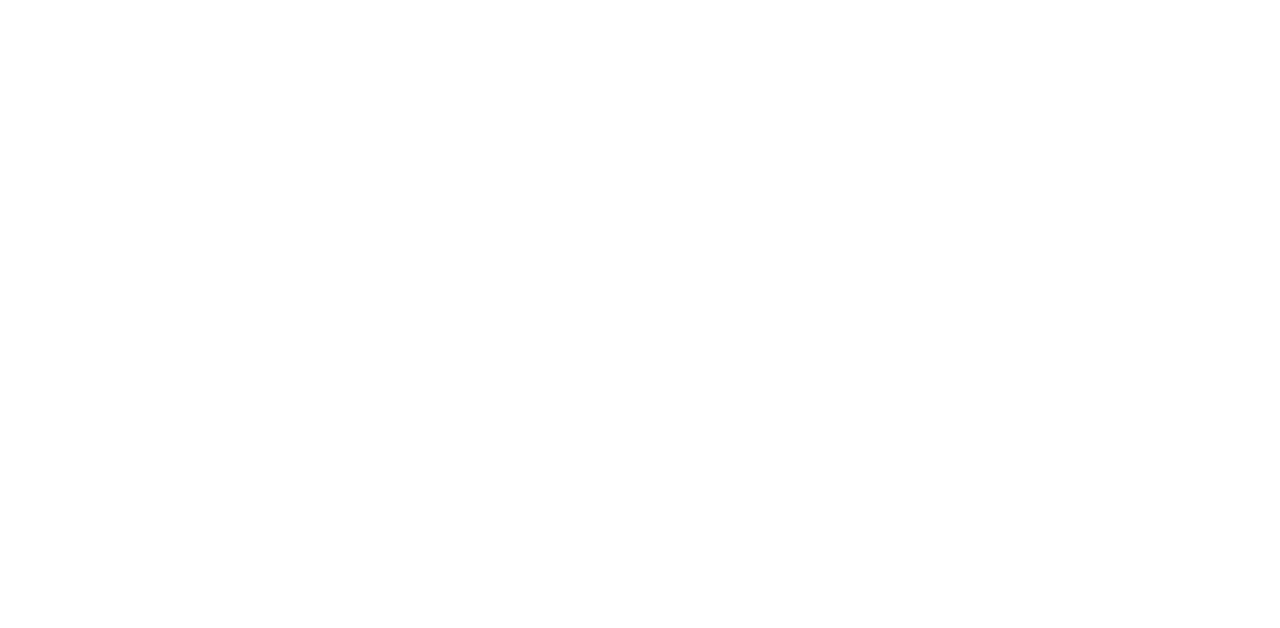
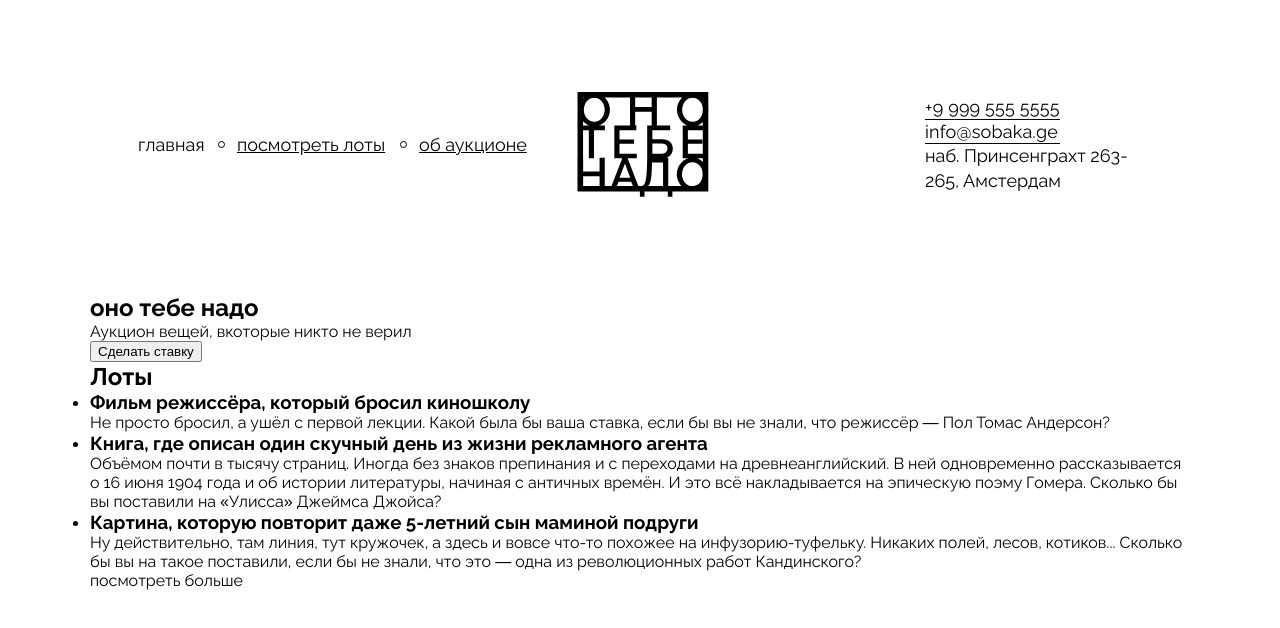
Before and after one commit to Riolight/ono-tebe-nado, a plain HTML site: page index.html in a window 1280 px wide. Drawn offline with Linux system fonts and the light colour scheme.

Commit message:
сделал шапку

```diff
--- a/index.html
+++ b/index.html
@@ -1,10 +1,109 @@
 <!DOCTYPE html>
 <html lang="ru">
   <head>
-    <meta charset="UTF-8" />
-    <meta http-equiv="X-UA-Compatible" content="IE=edge" />
-    <meta name="viewport" content="width=device-width, initial-scale=1.0" />
+    <meta charset="UTF-8">
+    <meta http-equiv="X-UA-Compatible" content="IE=edge">
+    <meta name="viewport" content="width=device-width, initial-scale=1.0">
     <title>Оно тебе надо — аукцион вещей, в которые никто не верил</title>
+    <link rel="stylesheet" href="./fonts/fonts.css">
+    <link rel="stylesheet" href="./styles/global.css">
+    <link rel="stylesheet" href="./styles/style.css">
   </head>
-  <body></body>
+  <body>
+    <header class="header">
+      <nav class="header__menu">
+        <ul class="header__menu_list">
+          <li class="header__menu-item header__menu-item_active">
+            <a class="header__menu-link">
+              главная
+            </a>
+          </li>
+          <li class="header__menu-item">
+            <a class="header__menu-link" href="#0">
+              <img class="list_marker" src="./images/list_marker.svg" alt="">
+              посмотреть лоты
+            </a>
+          </li>
+          <li class="header__menu-item">
+            <a class="header__menu-link" href="#0">
+              <img class="list_marker" src="./images/list_marker.svg" alt="">
+              об аукционе
+            </a>
+          </li>
+        </ul>
+      </nav>
+      <a class="header__logo">
+        <img class="header__logo_image" src="./images/logo-black.svg" alt="Лого">
+      </a>
+      <div class="contact">
+        <span class="phone">+9 999 555 5555</span>
+        <span class="mail">info@sobaka.ge</span>
+        <span class="address">наб. Принсенграхт 263- 265, Амстердам</span>
+      </div>
+    </header>
+    <section class="cover theme_overlay">
+      <h1 class="cover__title">
+        <span class="accent-span">оно</span>
+        <span class="accent-span text-center">тебе</span>
+        <span class="accent-span text-right">надо</span>
+      </h1>
+      <div class="cover cover__subline">
+        <p>
+          Аукцион вещей, вкоторые никто не верил
+        </p>
+        <button class="cover__button">
+          Сделать ставку
+        </button>
+      </div>
+    </section>
+    <section class="lots">
+      <h2 class="lots__title">
+        Лоты
+      </h2>
+      <ul class="lots__card">
+        <li>
+          <article class="lots theme_overlay">
+            <h3>
+              Фильм режиссёра, который бросил киношколу
+            </h3>
+            <p>
+              Не просто бросил, а ушёл с первой лекции. Какой была бы ваша ставка,
+              если бы вы не знали, что режиссёр — Пол Томас Андерсон?
+            </p>
+          </article>
+      <li>
+        <article class="lots theme_overlay">
+          <h3>
+            Книга, где описан один скучный день из жизни рекламного агента
+          </h3>
+          <p>
+          Объёмом почти в тысячу страниц. Иногда без знаков препинания и с переходами на
+          древнеанглийский. В ней одновременно рассказывается о 16 июня 1904 года и об истории
+          литературы, начиная с античных времён. И это всё накладывается на эпическую поэму Гомера.
+          Сколько бы вы поставили на «Улисса» Джеймса Джойса?
+          </p>
+        </article>
+      </li>
+    <li>
+      <article class="lots theme_overlay">
+        <h3>
+          Картина, которую повторит даже 5-летний сын маминой подруги
+        </h3>
+        <p>
+          Ну действительно, там линия, тут кружочек, а здесь и вовсе что-то похожее на
+          инфузорию-туфельку. Никаких полей, лесов, котиков... Сколько бы вы на такое поставили,
+          если бы не знали, что это — одна из революционных работ Кандинского?
+        </p>
+      </article>
+      </li>
+  </ul>
+  <p class="more">
+    посмотреть больше
+  </p>
+    </section>
+    <section class="about">
+
+    </section>
+    <footer class="footer"></footer>
+  </body>
 </html>
--- a/styles/style.css
+++ b/styles/style.css
@@ -1 +1,71 @@
-/* место для вашего кода */
+.header {
+    display: grid;
+    grid-template-columns: 1fr 2fr 1fr;
+    align-items: center;
+    padding: 92px 24px 96px;
+    font-size: 18px;
+    font-weight: 400;
+    color: #000;
+}
+
+.header__menu-item_active .header__menu-link {
+    text-decoration: none;
+  }
+
+.header__logo {
+    display: grid;
+    width: 148px;
+}
+
+.header__logo_image {
+    height: 105px;
+}
+
+.header__menu_list {
+    padding: 24px;
+    width: 454px;
+    list-style: none;
+    display: grid;
+    grid-template-columns: 67px 2fr 3fr;
+    gap: 13px;
+    align-items: center;
+}
+
+.header__menu-link {
+    width: 169px;
+    display: grid;
+    grid-template-columns: 7px 2fr;
+    align-items: center;
+    gap: 12px;
+}
+
+.list_marker {
+    display: block;
+    width: 7px;
+}
+
+.contact {
+    display: grid;
+    width: 241px;
+    height: 98px;
+}
+
+.phone {
+    border-bottom: 1px solid #000;
+    width: 135px;
+    height: 24px;
+    line-height: 24.3px; /* 135% */
+    letter-spacing: 0.18px;
+}
+
+.mail {
+    border-bottom: 1px solid #000;
+    width: 135px;
+    height: 24px;
+    line-height: 24.3px; /* 135% */
+    letter-spacing: 0.18px;
+}
+
+.address {
+    line-height: 24.3px;
+}
```
Also changed, not shown: images/list_marker.svg (added), 1 other file.
